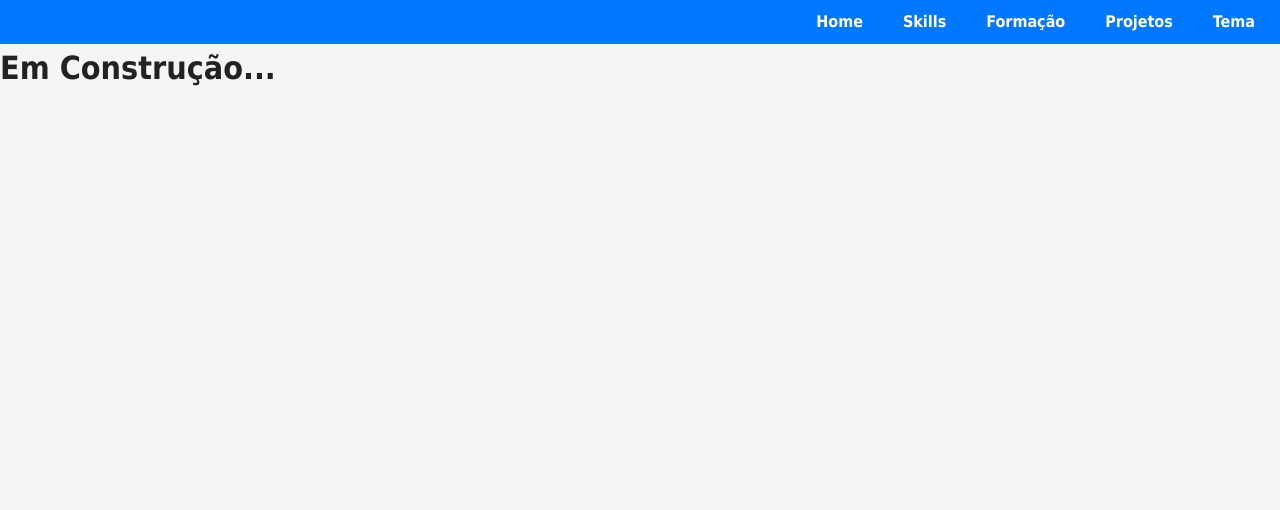
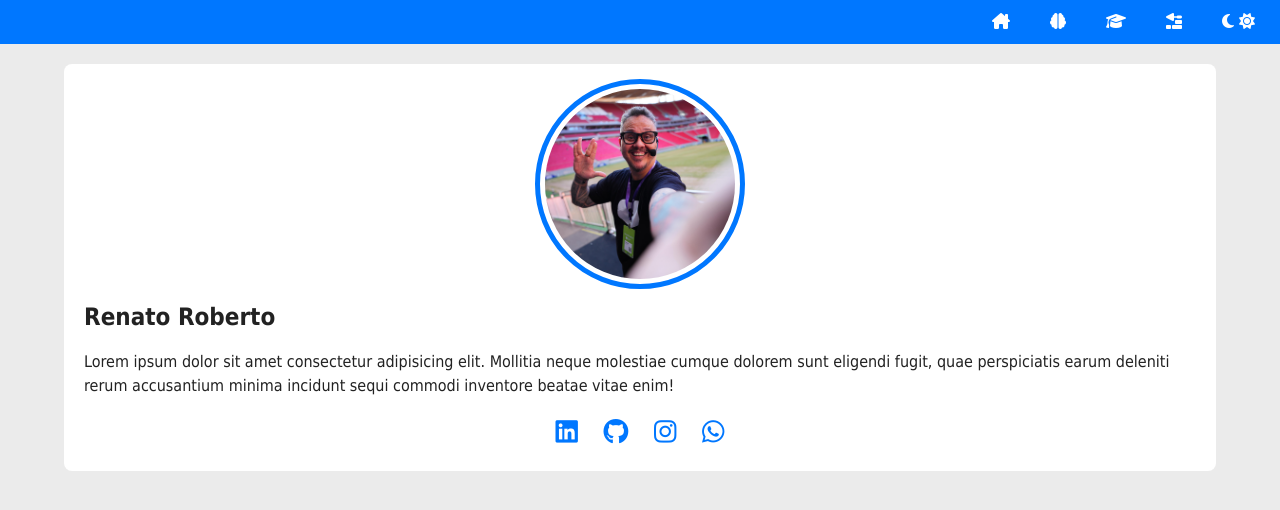
Before and after one commit to RenatoJr82/projeto-portifio, a plain HTML site: page index.html in a window 1280 px wide. Drawn offline with Linux system fonts and the light colour scheme.

Commit message:
Criação da parte ficha e social com icones

```diff
--- a/estilos/style.css
+++ b/estilos/style.css
@@ -15,7 +15,7 @@
 }
 
 :root {
-    --fundo-principal: #f5f5f5;
+    --fundo-principal: #ebebeb;
     --texto: #222222;
     --texto-inverso: #ffffff;
     --destaque: #0077ff;
@@ -59,3 +59,55 @@ nav a:hover {
     color: var(--destaque);
     transition: 0.3s;
 }
+
+main {
+    display: grid;
+    grid-template-columns: auto 90vw auto;
+    margin-top: 20px;
+}
+
+
+#ficha {
+    background-color: var(--fundo-card);
+    padding: 20px;
+    border-radius: 8px;
+    grid-column: 2;
+}
+
+#ficha img.foto {
+    width: 200px;
+    aspect-ratio: 1/1;
+    object-fit: cover;
+    overflow: hidden;
+    border-radius: 50%;
+    border: 5px solid var(--fundo-card);
+    outline: 5px solid var(--destaque);
+    display: block;
+    margin: auto;
+    margin-bottom: 15px;
+}
+
+#ficha h1 {
+    text-align: center;
+    margin: 15px 0;
+    font-size: 1.5em;
+    text-align: left;
+}
+
+#social {
+    display: flex;
+    justify-content: center;
+    align-items: center;
+    font-size: 1.6em;
+    gap: 1em;
+    text-align: center;
+    margin-top: 15px;
+}
+#social a {
+    color: var(--destaque);
+
+}
+#social a:hover {
+    color: var(--destaque-inverso);
+    transition: 0.3s;
+}
--- a/index.html
+++ b/index.html
@@ -6,23 +6,39 @@
     <title>Portifólio Renato Roberto</title>
     <link rel="stylesheet" href="estilos/style.css">
     <link rel="shortcut icon" href="favicon.svg" type="image/svg">
+    <script src="https://kit.fontawesome.com/4f0600531f.js" crossorigin="anonymous"></script>
 </head>
 <body>
     <header>
         <nav id="menu">
             <ul>
-                <li><a href="#">Home</a></li>
-                <li><a href="#">Skills</a></li>
-                <li><a href="#">Formação</a></li>
-                <li><a href="#">Projetos</a></li>
-                <li><a href="#">Tema</a></li>
+                <li><a href="#"><i class="fa-solid fa-house-chimney"></i></a></li>
+                <li><a href="#"><i class="fa-solid fa-brain"></i></a></li>
+                <li><a href="#"><i class="fa-solid fa-graduation-cap"></i></a></li>
+                <li><a href="#"><i class="fa-solid fa-trowel-bricks"></i></a></li>
+                <li><a href="#"><i class="fa-solid fa-moon"></i> <i class="fa-solid fa-sun"></i> </a></li>
             </ul>
         </nav>
     </header>
 
     <main>
-        <h1>Em Construção...</h1>
-    </main>
+        <secton id="ficha">
+            <img src="imagens/guanabara-perfil.jpg" alt="Renato Roberto" class="foto">
+            <h1>Renato Roberto</h1>
+            <p>Lorem ipsum dolor sit amet consectetur adipisicing elit. Mollitia neque molestiae cumque dolorem sunt eligendi fugit, quae perspiciatis earum deleniti rerum accusantium minima incidunt sequi commodi inventore beatae vitae enim!</p>
+
+            <div id="social">
+                <a href="" target="_blank" rel="nofollow"><i class="fa-brands fa-linkedin"></i></a>
+                <a href=""target="_blank" rel="nofollow"><i class="fa-brands fa-github"></i></a>
+                <a href=""target="_blank" rel="nofollow"><i class="fa-brands fa-instagram"></i></a>
+                <a href=""target="_blank" rel="nofollow"><i class="fa-brands fa-whatsapp"></i></a>
+            </div>
+        </secton>
+
+        <section id="detalhes">
+
+        </section>
+    </m
 
     <footer>
 
```
